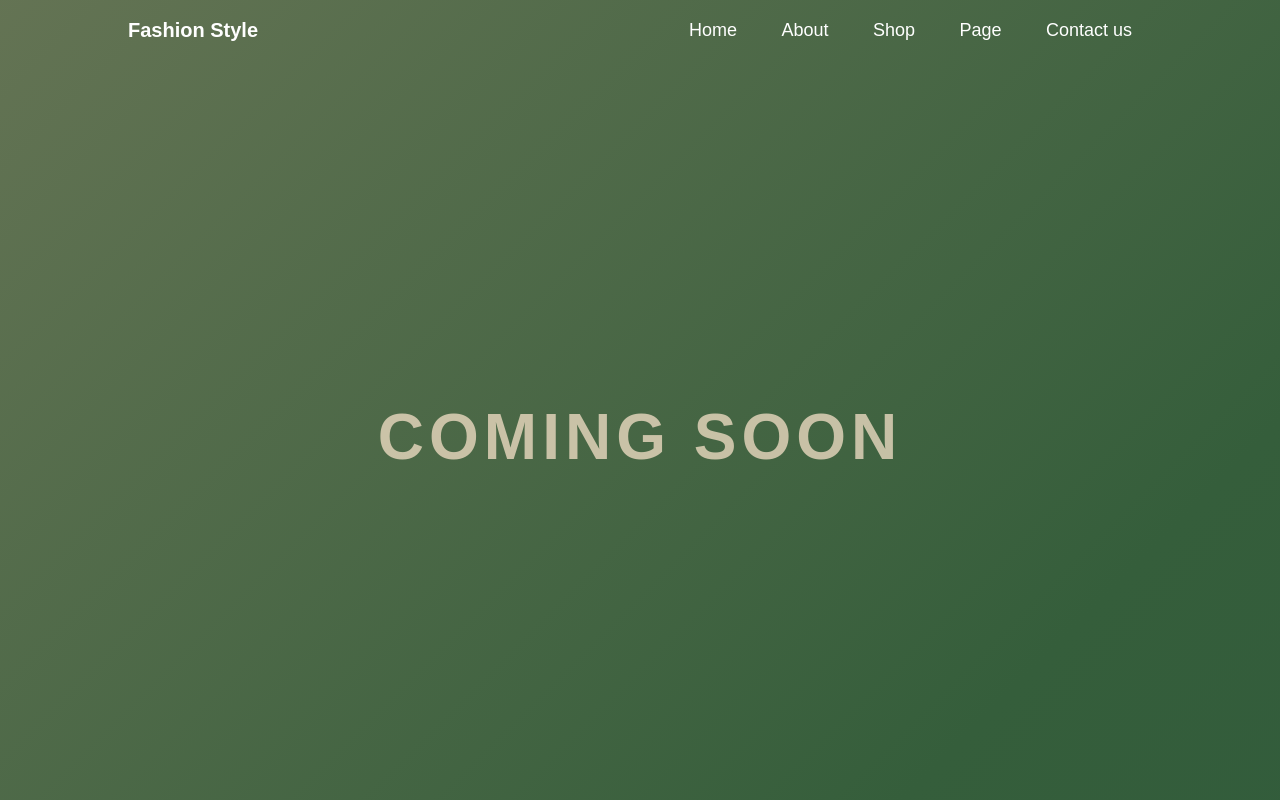
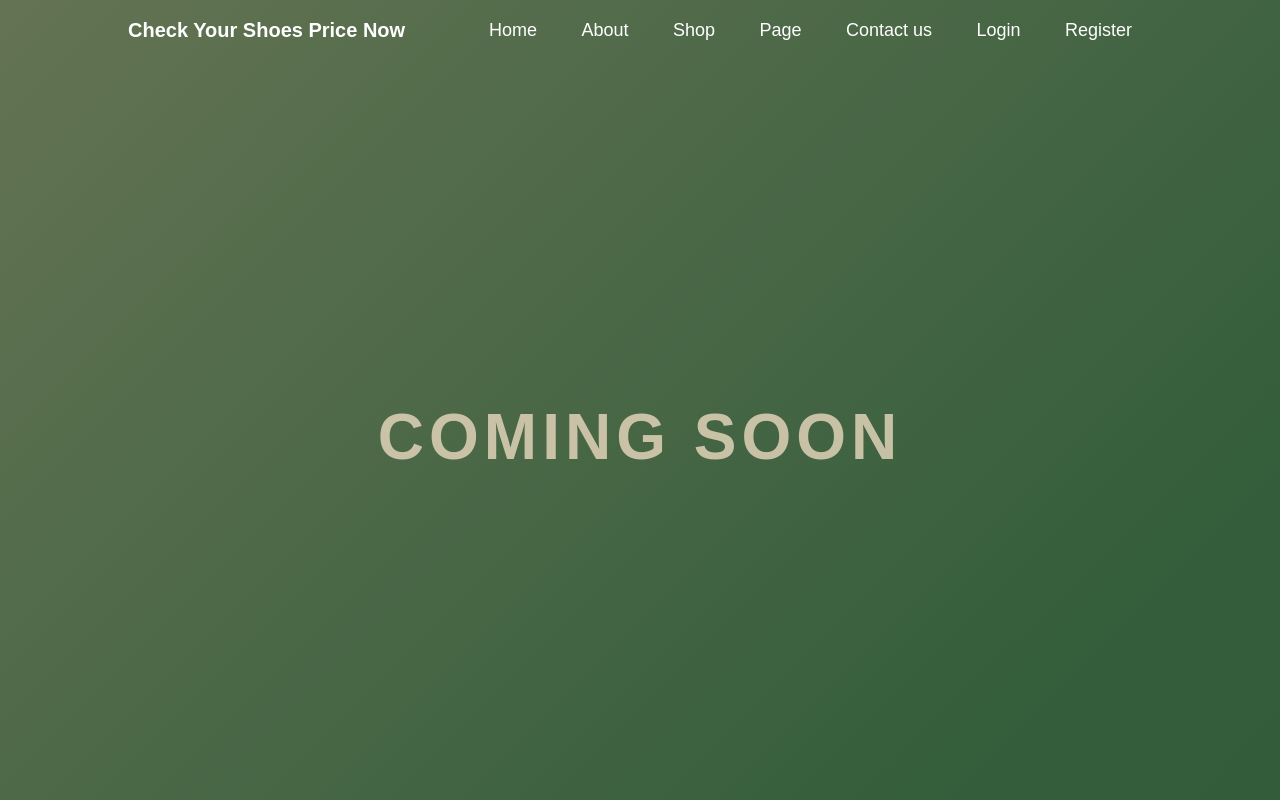
Before and after one commit to GITikhsan/Web-Project, a plain HTML site: page fashion.html in a window 1280 px wide. Shown: the top 800 px of the page. Drawn offline with Linux system fonts and the light colour scheme.

Commit message:
Add register, login and change the container class

```diff
--- a/fashion.html
+++ b/fashion.html
@@ -11,13 +11,15 @@
         <!-- Header -->
         <div class="container">
             <nav>
-                <h1 class="logo">Fashion Style</h1>
+                <h1 class="logo">Check Your Shoes Price Now</h1>
                 <ul id="sidemenu">
                     <li><a href="#header"">Home</a></li>
                     <li><a href="#about"">About</a></li>
                     <li><a href="#shop"">Shop</a></li>
                     <li><a href="#page"">Page</a></li>
                     <li><a href="#contact"">Contact us</a></li>
+                    <li><a href="#login"">Login</a></li>
+                    <li><a href="#register"">Register</a></li>
                 </ul>
             </nav>
             <div class="header-text">
--- a/fashionStyle.css
+++ b/fashionStyle.css
@@ -16,6 +16,7 @@ body {
 
 .container{
     padding: 10px 10%;
+    white-space: nowrap;
 }
 #header{
     width: 100%;
```
